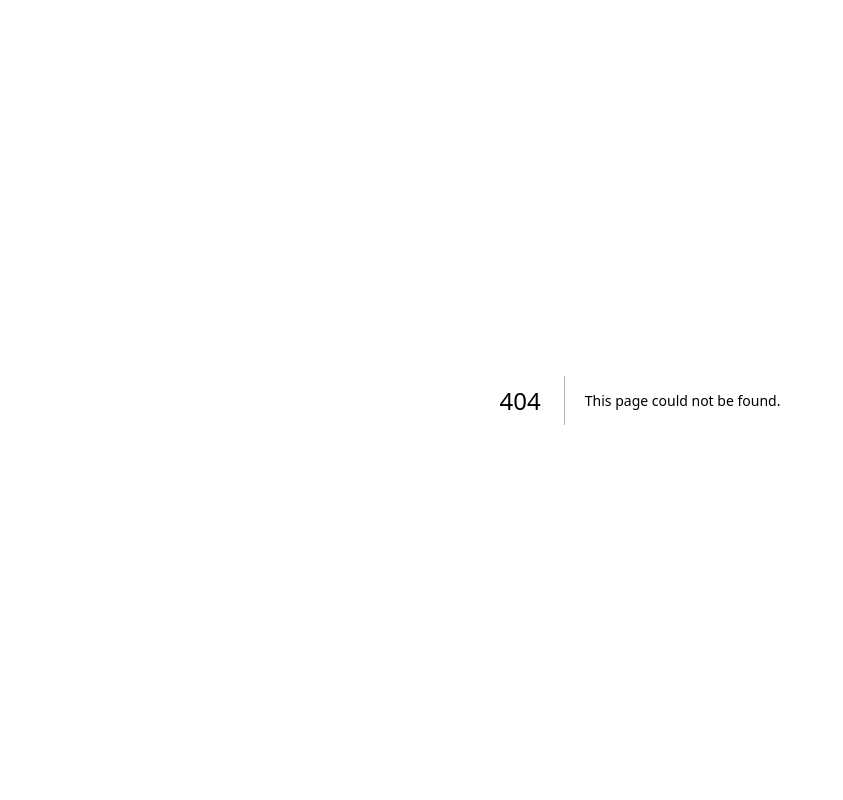
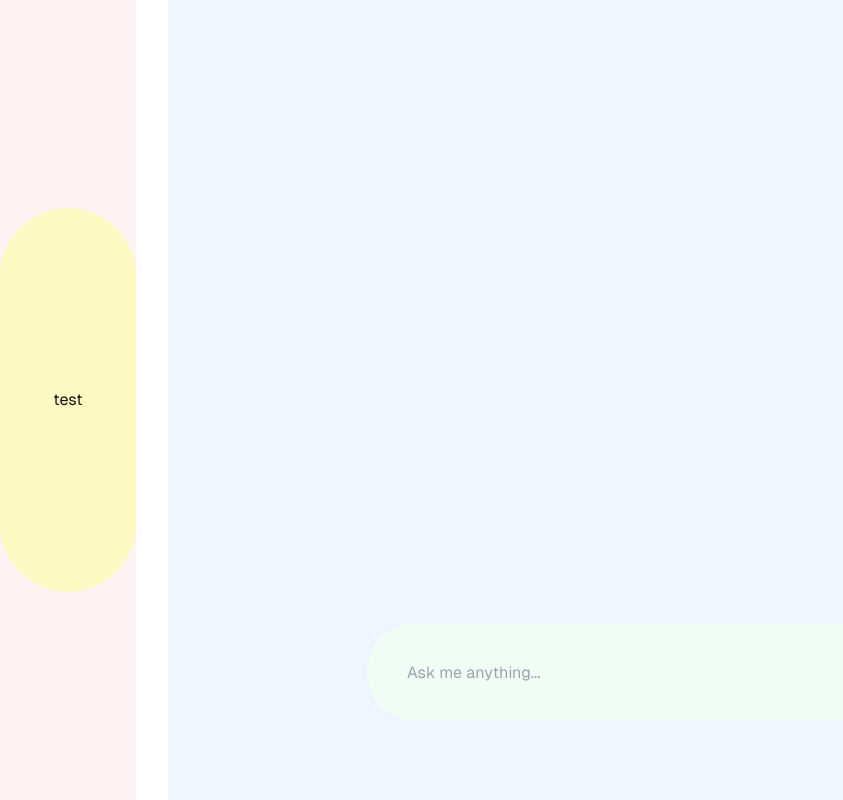
Before and after one commit to ouckah/joyai, a Next.js app: page /chat in a window 1280 px wide. Before the commit this address had no page. Shown: the whole page, without its empty margins (0-843 px from the left). Built offline with nearby package versions, Linux system fonts and the light colour scheme.

Commit message:
basic message page

```diff
--- /dev/null
+++ b/src/app/chat/page.js
@@ -0,0 +1,21 @@
+import Image from "next/image";
+
+export default function Home() {
+  return (
+    <div className="flex items-center justify-items-center min-h-screen font-[family-name:var(--font-geist-sans)]">
+      <main className="bg-white flex flex-row gap-8 items-center sm:items-start w-screen h-screen">
+        <div className="flex justify-center items-center w-40 h-screen bg-red-50">
+          <div className="flex justify-center items-center w-full h-96 bg-yellow-100 rounded-full">
+            test
+          </div>
+        </div>
+        <div className="flex justify-center items-end w-full h-screen bg-blue-50 p-20">
+          <input
+            className="flex justify-start items-center w-3/4 h-24 bg-green-50 p-10 rounded-full outline-none"
+            placeholder="Ask me anything..."
+          />
+        </div>
+      </main>
+    </div>
+  );
+}
```
